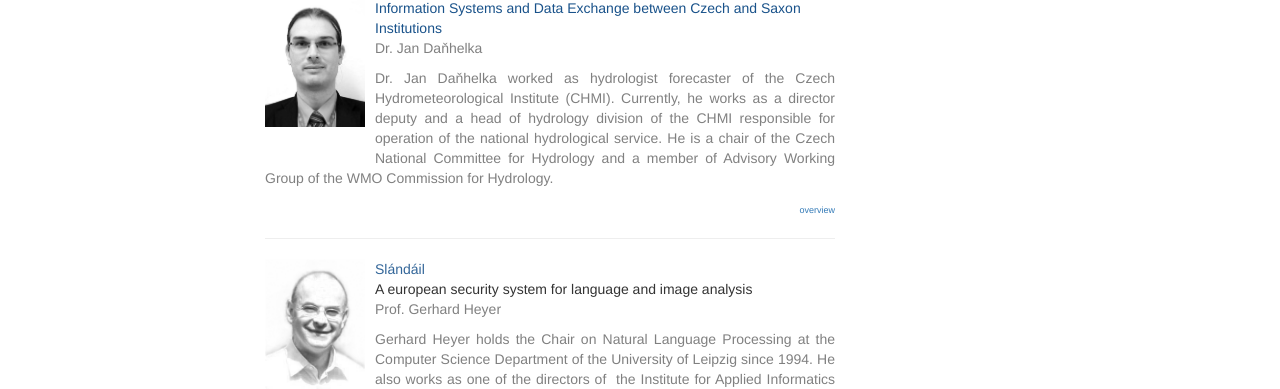
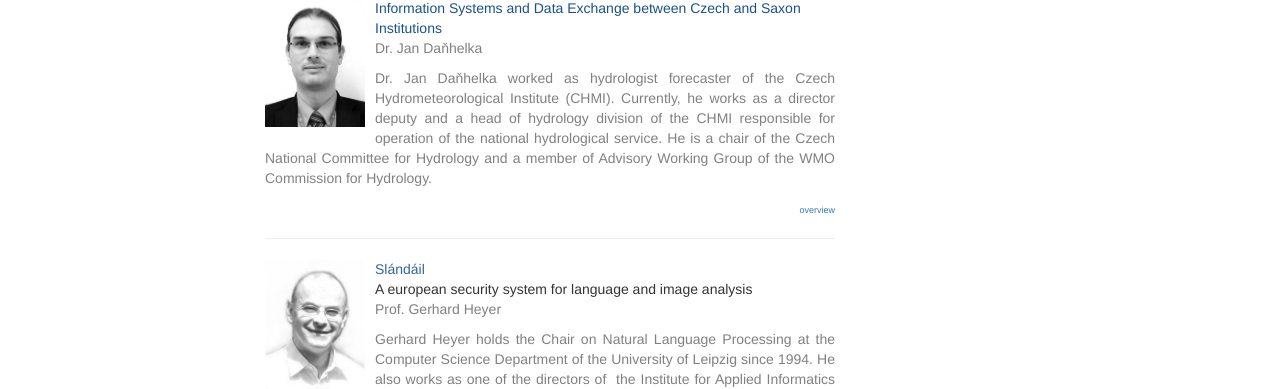
Before and after one commit to susedev/test, a Jekyll site: the page built from titles-and-speakers.html, in a window 1280 px wide. Shown: the part 2211-2600 px from the top of the page. Built offline with Jekyll 4.4.1, drawn with Linux system fonts in a browser that asks for light colours; nearby versions of some CDN libraries.

Commit message:
Edit from JekyllCMS

```diff
--- a/titles-and-speakers.html
+++ b/titles-and-speakers.html
@@ -84,7 +84,7 @@ Crisis Communication during flood disasters - old structures and new challenges<
 <p style="text-align: right;"><span style="color: #808080;"><span style="font-size: xx-small;"><a href="{{ site.base_url }}/programme.html">overview</a></span> </span></p>
 
 <hr noshade="noshade" size="1" />
-<p><span style="color: #336699;"><a id="Danhelka" name="Danhelka"></a><img alt="" src="{{ site.base_url }}/media/people/Foto2015.jpg" style="float: left; margin-right: 10px; margin-bottom: 25px; width: 100px; height: 129px;" title="Dr. Jan Daňhelka (Foto: Privat)" /></span><span style="color:#19528A;">Information Systems and Data Exchange between Czech and Saxon Institutions</span><br />
+<p><span style="color: #336699;"><a id="Danhelka" name="Danhelka"></a><img alt="" src="{{ site.base_url }}/media/people/Foto2015.jpg" style="float: left; margin-right: 10px; margin-bottom: 5px; width: 100px; height: 129px;" title="Dr. Jan Daňhelka (Foto: Privat)" /></span><span style="color:#19528A;">Information Systems and Data Exchange between Czech and Saxon Institutions</span><br />
 <span style="color: #808080;">Dr. Jan Daňhelka</span></p>
 
 <p style="text-align: justify;"><span style="color:#808080;">Dr. Jan Daňhelka worked as hydrologist forecaster of the Czech Hydrometeorological Institute (CHMI). Currently, he works as a director deputy and a head of hydrology division of the CHMI responsible for operation of the national hydrological service. He is a chair of the Czech National Committee for Hydrology and a member of Advisory Working Group of the WMO Commission for Hydrology.</span></p>
```
